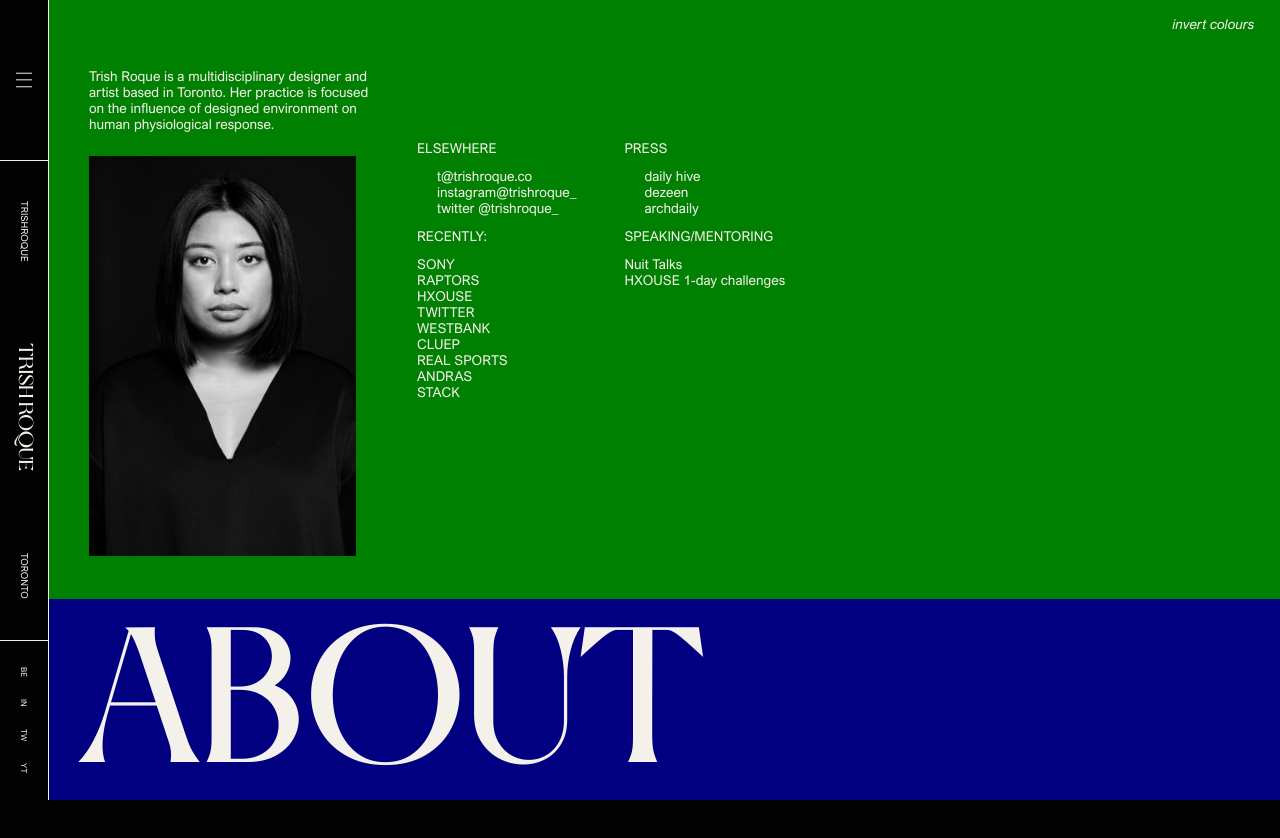
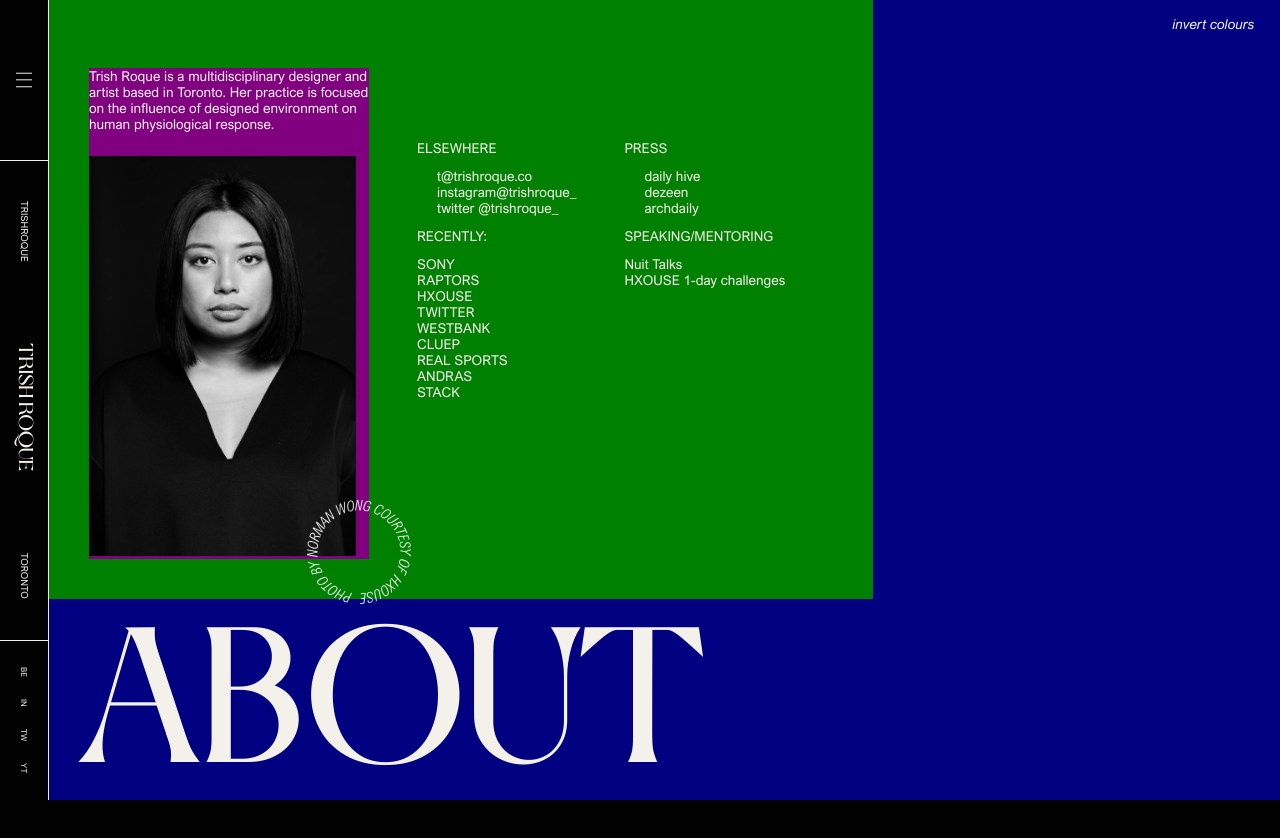
Before and after one commit to samjaxn/trishWebsite, a React (Create React App) app: page / in a window 1280 px wide. Shown: the top 838 px of the page. Built offline with nearby package versions, Linux system fonts and the light colour scheme.

Commit message:
adding rotating text around about pic

```diff
--- a/src/App.css
+++ b/src/App.css
@@ -12,28 +12,9 @@
   position: absolute;
   top: 0;
   left: calc(3rem + 1px);
-  /* left: 100vw; */
   height: 100vh;
   width: calc(100vw - 3rem);
-  /* background:#020202; */
-  /* padding: 3vh; */
   background: navy;
-}
-
-.profilePic {
-  max-height:50vh;
-  width: auto;
-  height: auto;
-  padding-top: 3vh;
-}
-
-.aboutWork {
-  padding: 3vh;
-  padding-top: 6vh;
-  display: flex;
-  /* flex-flow: row wrap; */
-  font-size: 1.7vh;
-  /* background: purple; */
 }
 
 .aboutColumn1 {
@@ -46,16 +27,50 @@
   /* background: red; */
 }
 
-.aboutDesc {
+.aboutWork {
+  padding: 3vh;
+  padding-top: 6vh;
+  display: flex;
+  /* flex-flow: row wrap; */
   font-size: 1.7vh;
-  width: 35vh;
+  /* background: purple; */
 }
 
 .aboutContent {
+  position: absolute;
   padding: 8.5vh 5vh 5vh;
   display: flex;
   background: green;
 }
+
+.aboutDesc {
+  position: relative;
+  font-size: 1.7vh;
+  width: 35vh;
+  background: purple;
+}
+
+.aboutPic {
+  max-height:50vh;
+  width: auto;
+  height: auto;
+  padding-top: 3vh;
+}
+
+.aboutCircle {
+  -webkit-animation:spin 10s linear infinite;
+  -moz-animation:spin 10s linear infinite;
+  animation:spin 10s linear infinite;
+  position: absolute;
+  z-index: 1;
+  max-height:13vh;
+  width: auto;
+  height: auto;
+  top: 88%;
+  right: -15%;
+}
+
+
 
 .aboutTitle {
   position: absolute;
@@ -360,3 +375,7 @@
 .App {
 
 }
+
+@-moz-keyframes spin { 100% { -moz-transform: rotate(360deg); } }
+@-webkit-keyframes spin { 100% { -webkit-transform: rotate(360deg); } }
+@keyframes spin { 100% { -webkit-transform: rotate(360deg); transform:rotate(360deg); } }
--- a/src/components/About.js
+++ b/src/components/About.js
@@ -1,5 +1,6 @@
 import React from 'react'
 import profilePic from '../content/aboutPic.jpg'
+import aboutCircle from '../SVGs/aboutCircle.svg'
 
 const About = (props) => {
     return (
@@ -7,7 +8,8 @@ const About = (props) => {
             <div className="aboutContent">
                 <div className="aboutDesc">
                     Trish Roque is a multidisciplinary designer and artist based in Toronto. Her practice is focused on the influence of designed environment on human physiological response.
-                    <img src={profilePic} className="profilePic"/>
+                    <img src={profilePic} className="aboutPic"/>
+                    <img src={aboutCircle} className="aboutCircle"/>
                 </div>
                 <div className="aboutWork">
                     <div className="aboutColumn1">
```
